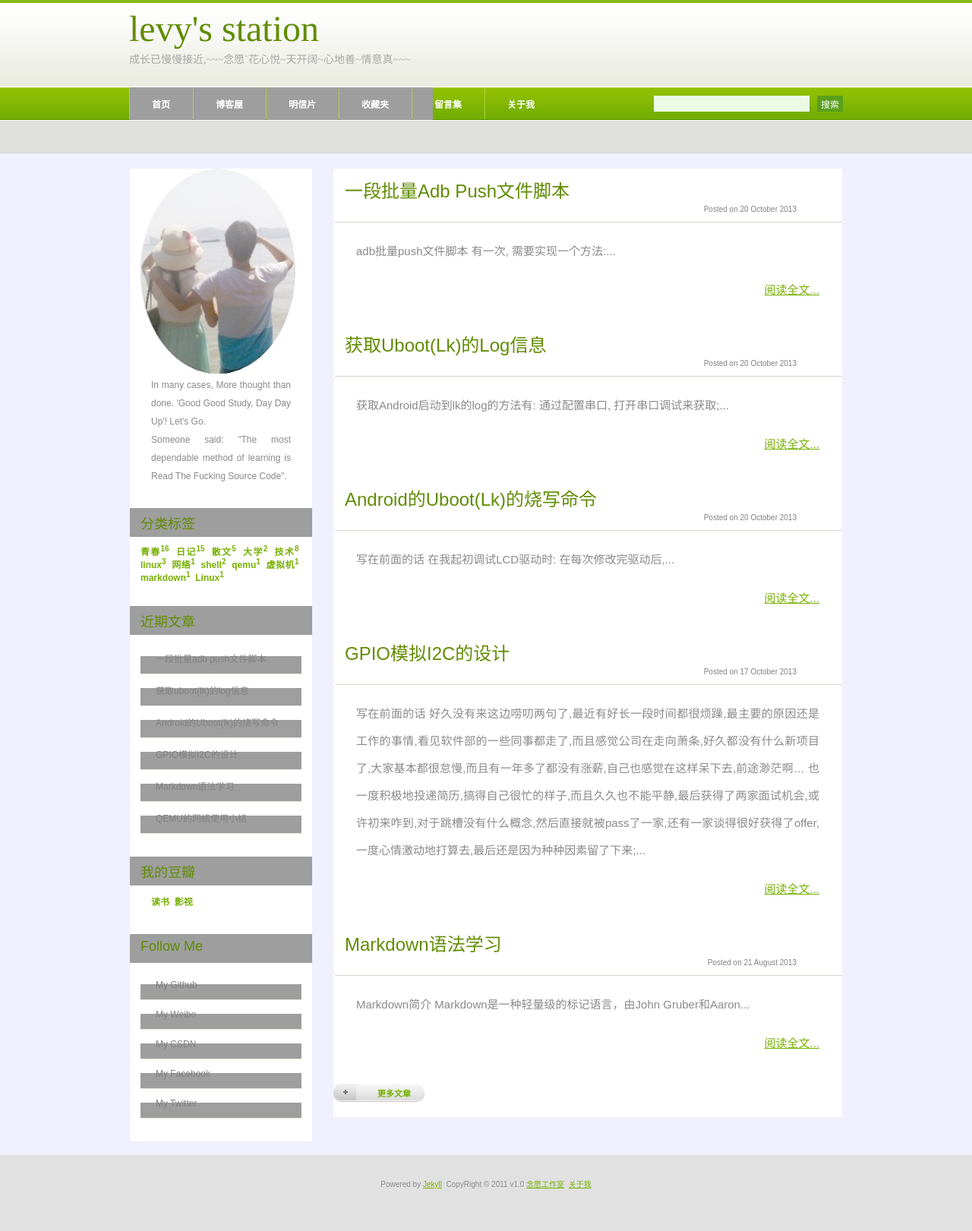
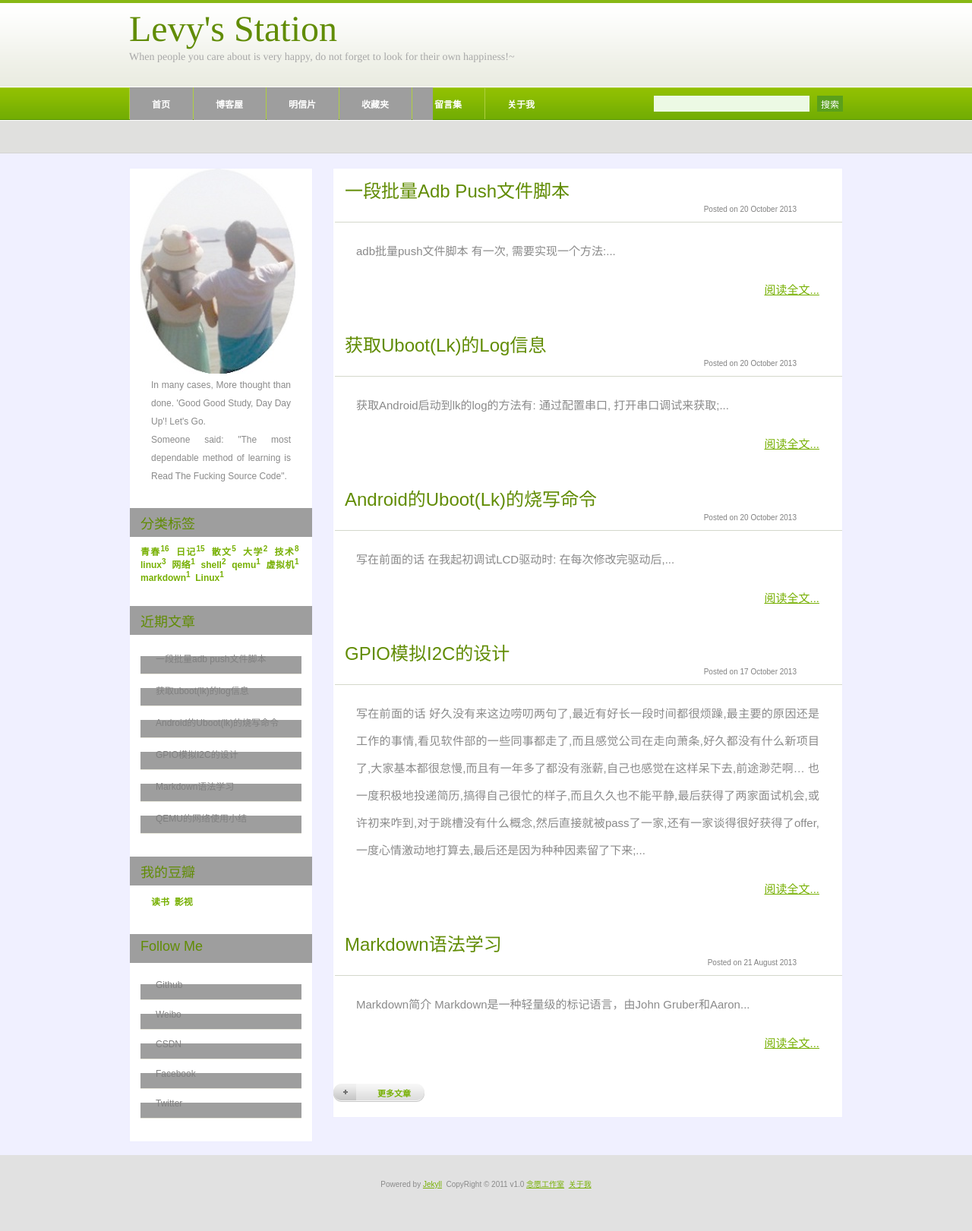
Before and after one commit to cailiwei/yuan, a Jekyll site: the page built from index.html, in a window 1280 px wide. Shown: the whole page at 76% size. Built offline with Jekyll 4.4.1, drawn with Linux system fonts in a browser that asks for light colours; a script that is not in the unit is left out; the list of posts is cut into pages by our own code; comment, search, counter and statistics services are not loaded.

Commit message:
Change the now status

```diff
--- a/_includes/see-also.html
+++ b/_includes/see-also.html
@@ -1,10 +1,10 @@
 <li>
 <h2>Follow me</h2>
 <ul>
-	<li><a rel="me" href="http://github.com/cailiwei/" target="_blank">My Github</a></li>
-	<li><a href="http://weibo.com/cailiwei712">My Weibo</a></li>
-	<li><a href="http://blog.csdn.net/cailiwei712">My CSDN</a></li>
-	<li><a href="https://www.facebook.com/levy.cai">My Facebook</a></li>
-	<li><a href="https://twitter.com/cailiwei516">My Twitter</a></li>
+	<li><a rel="me" href="http://github.com/cailiwei/" target="_blank">Github</a></li>
+	<li><a href="http://weibo.com/cailiwei712">Weibo</a></li>
+	<li><a href="http://blog.csdn.net/cailiwei712">CSDN</a></li>
+	<li><a href="https://www.facebook.com/levy.cai">Facebook</a></li>
+	<li><a href="https://twitter.com/cailiwei516">Twitter</a></li>
 </ul>
 </li>
--- a/_layouts/default.html
+++ b/_layouts/default.html
@@ -21,10 +21,10 @@
 
 	<body>
 		<div id="logo">
-			<h1><a href="{{ site.baseurl }}" title="Levy's station">LEVY'S STATION</a></h1>
-			<p>成长已慢慢接近,~~~念愿`花心悦~天开阔~心地善~情意真~~~</p>
+			<h1><a href="{{ site.baseurl }}" title="Levy's station">Levy's Station</a></h1>
+			<p>When people you care about is very happy, do not forget to look for their own happiness!~</p>
 		</div>
-		<!--<hr /> 产生一条水平线-->
+		<!--<hr /> 产生一条水平线 成长已慢慢接近,~~~念愿`花心悦~天开阔~心地善~情意真~~ -->
 		<!-- end #logo -->
 
 		<div id="header">
--- a/_layouts/page.html
+++ b/_layouts/page.html
@@ -21,8 +21,8 @@
 
 	<body>
 		<div id="logo">
-			<h1><a href="{{ site.baseurl }}" title="Levy's station">LEVY'S STATION</a></h1>
-			<p>成长已慢慢接近,~~~念愿`花心悦~天开阔~心地善~情意真~~~</p>
+			<h1><a href="{{ site.baseurl }}" title="Levy's station">Levy's Station</a></h1>
+			<p>When people you care about is very happy, do not forget to look for their own happiness!~</p>
 		</div>
 		<!--<hr /> 产生一条水平线-->
 		<!-- end #logo -->
--- a/css/style.css
+++ b/css/style.css
@@ -67,14 +67,13 @@ hr { display: none; }
 #logo h1, #logo p {
 	margin: 0px;
 	line-height: normal;
-	text-transform: lowercase;
+/*	text-transform: lowercase; */
 	font-weight: normal;
 	font-family: Times, serif;
 	color: #618C04;
 }
 #logo p {
 	margin-top: 2px;
-	text-transform: lowercase;
 	font-size: 14px;
 	font-family: Times, serif;
 	color: #A8A8A8;
```
